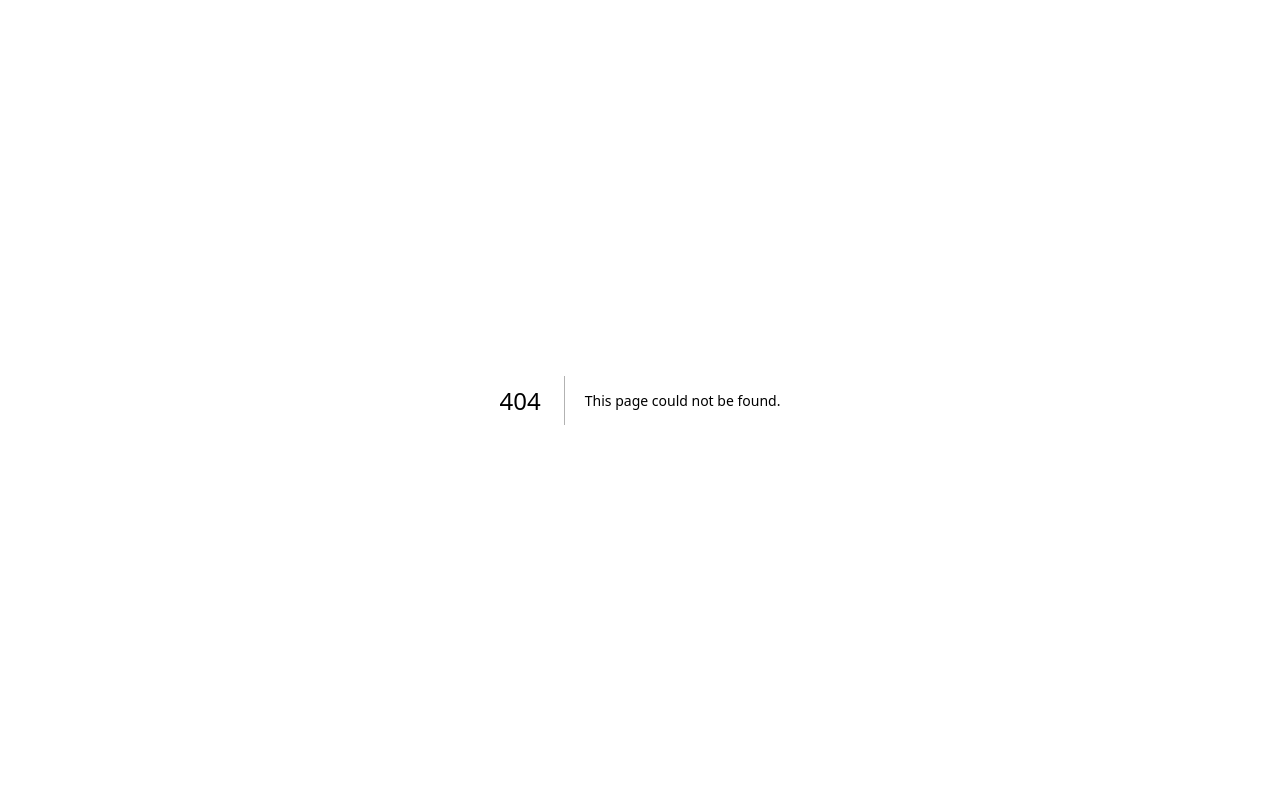
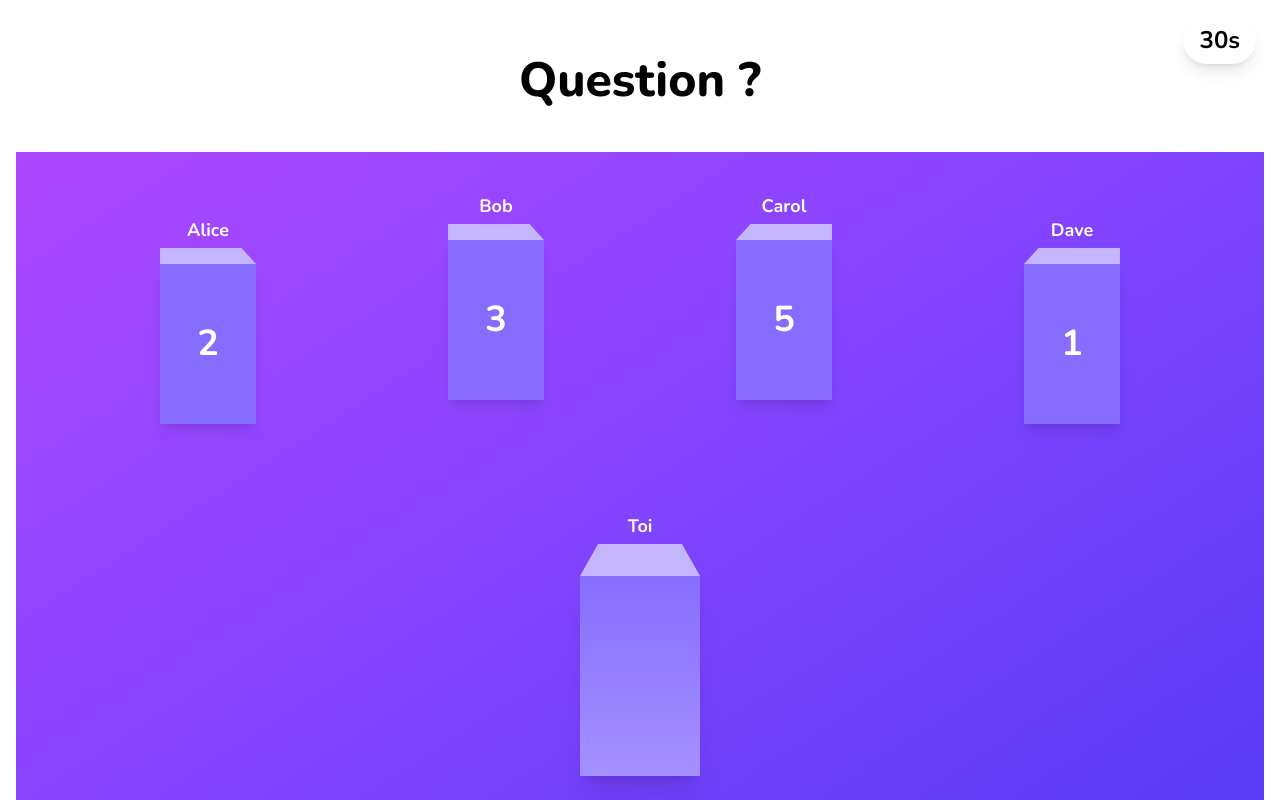
Before and after one commit to Wiibleyde/Qlash, a Next.js app in the folder qlash-web/: page /tbuzzer in a window 1280 px wide. Before the commit this address had no page. Shown: the top 800 px of the page. Built offline with nearby package versions, Linux system fonts and the light colour scheme.

Commit message:
Buzzer game UI

```diff
--- a/qlash-web/src/app/game/page.tsx
+++ b/qlash-web/src/app/game/page.tsx
@@ -33,7 +33,7 @@ const GameQuestion = () => {
   const [quizLength, setQuizLength] = useState<number>(0);
   const [buzzerAnswer, setBuzzerAnswer] = useState<string>("");
 
-  const [players, setPlayers] = useState<Player[]>([]); // fo afficher les noms des joueurs bb
+  const [players, setPlayers] = useState<Player[]>([]);
   const [yourScore, setYourScore] = useState(0);
   const [hasBuzzed, setHasBuzzed] = useState(false);
   const [buzzerAnswerInput, setBuzzerAnswerInput] = useState("");
@@ -162,6 +162,30 @@ const GameQuestion = () => {
     return null;
   };
 
+  if (questionType === "Buzzer" && !waiting) {
+    return (
+      <>
+        <div className="fixed inset-0 z-50 bg-transparent text-black pointer-events-none">
+          <div className="fixed top-4 right-6 text-2xl font-bold bg-white px-4 py-2 rounded-full shadow-lg pointer-events-auto">
+            {timer}s
+          </div>
+
+          <h1 className="text-3xl text-white md:text-4xl lg:text-5xl font-extrabold text-center mt-20 px-4 pointer-events-auto">
+            {question}
+          </h1>
+
+          <div className="fixed bottom-4 right-6 text-2xl font-bold bg-white px-4 py-2 rounded-full shadow-lg pointer-events-auto">
+            {`Question ${currentQuestionIndex} / ${quizLength}`}
+          </div>
+        </div>
+
+        <div className="bg-white">
+          {renderAnswers()}
+        </div>
+      </>
+    );
+  }
+
   return (
     <div className="min-h-screen flex flex-col items-center justify-around bg-white text-black px-4 py-6 relative">
       <div className="absolute top-4 right-6 text-2xl font-bold bg-white text-black px-4 py-2 rounded-full shadow-lg">
--- a/qlash-web/src/app/layout.tsx
+++ b/qlash-web/src/app/layout.tsx
@@ -20,7 +20,7 @@ export default function RootLayout({
   return (
     <html lang="en">
       <body
-        className={`${nunito.className} antialiased`}
+        className={`${nunito.className} antialiased bg-white`}
         cz-shortcut-listen="true"
       >
         <Toaster />
--- a/qlash-web/src/app/newquizz/page.tsx
+++ b/qlash-web/src/app/newquizz/page.tsx
@@ -240,8 +240,10 @@ const LobbyCreate = () => {
                     />
                   </div>
                 </div>
-                <h3 className="text-xl font-bold mb-4 text-purple-700">Questions</h3>
-                {quiz.questions?.length === 0 ? (
+                {!showIaPromptInput ? (
+                  <h3 className="text-xl font-bold mb-4 text-purple-700">Questions</h3>
+                ) : null}
+                {quiz.questions?.length === 0 && !showIaPromptInput ? (
                   <p className="text-gray-400 italic">Aucune question ajoutée</p>
                 ) : (
                   <ul className="space-y-2 mb-6">
--- /dev/null
+++ b/qlash-web/src/app/tbuzzer/page.tsx
@@ -0,0 +1,41 @@
+"use client";
+import BuzzerAnswerGrid from "@/components/grid/BuzzerAnswerGrid";
+import React from "react";
+
+const players = [
+  { name: "Alice", score: 2 },
+  { name: "Bob", score: 3 },
+  { name: "Carol", score: 5 },
+  { name: "Dave", score: 1 },
+];
+
+const Tbuzzer = () => {
+
+  return (
+        <div className="min-h-screen flex flex-col items-center justify-around bg-white text-black px-4 py-6 relative">
+      <div className="absolute top-4 right-6 text-2xl font-bold bg-white text-black px-4 py-2 rounded-full shadow-lg">
+        30s
+      </div>
+
+      <h1 className="text-3xl md:text-4xl lg:text-5xl font-extrabold text-center mb-12 mt-8">
+        Question ?
+      </h1>
+
+      <div className="flex flex-col items-center justify-end h-full w-full">
+        <BuzzerAnswerGrid
+          players={players}
+          onSubmitPlayerAnswer={(index: number, answer: string) => {
+            // Handle the submitted answer here
+            const playerName = players[index]?.name;
+            console.log(`${playerName} answered: ${answer}`);
+          }}
+        />
+      </div>
+
+      <div className="absolute bottom-4 right-6 text-2xl font-bold bg-white text-black px-4 py-2 rounded-full shadow-lg">
+        1/2
+      </div>
+    </div>
+)};
+
+export default Tbuzzer;
--- a/qlash-web/src/components/grid/BuzzerAnswerGrid.tsx
+++ b/qlash-web/src/components/grid/BuzzerAnswerGrid.tsx
@@ -1,4 +1,4 @@
-import { useState } from "react";
+import React from "react";
 
 interface Player {
   name: string;
@@ -24,33 +24,15 @@ const BuzzerAnswerGrid: React.FC<BuzzerProps> = ({
   onAnswerChange,
   onSubmitAnswer,
 }) => {
-  const [isSelected, setIsSelected] = useState(false);
-
-  const handleClick = () => {
-    if (!isBuzzed) {
-      setIsSelected(true);
-      onBuzz();
-    }
-  };
-
-  const displayedPlayers = players.length >= 5 ? players : [
-    ...players,
-    ...Array(5 - players.length).fill({ name: "Player", score: 0 }),
-  ];
-
   return (
-    <div className="min-h-screen flex flex-col items-center justify-between bg-gradient-to-br from-purple-500 to-indigo-600 text-white py-10 px-4 relative">
+    <div className="min-h-screen w-full flex flex-col items-center justify-between bg-gradient-to-br from-purple-500 to-indigo-600 text-white py-10 px-4 relative">
       <div className="w-full max-w-5xl flex justify-between mb-16 px-8">
-        {displayedPlayers.map((player, index) => (
+        {players.map((player, index) => (
           <div
             key={index}
-            className={`flex flex-col items-center text-white ${
-              index === 0 || index === 3 ? "mt-6" : ""
-            }`}
+            className={`flex flex-col items-center text-white ${index === 0 || index === 3 ? "mt-6" : ""}`}
           >
-            <p className="text-lg font-bold mb-1 truncate max-w-[96px] text-center">
-              {player.name}
-            </p>
+            <p className="text-lg font-bold mb-1">{player.name}</p>
             <div
               className="bg-[#c3b6fe] text-black text-center w-24 h-4 flex items-center justify-center font-bold text-lg shadow-lg"
               style={{
@@ -60,7 +42,7 @@ const BuzzerAnswerGrid: React.FC<BuzzerProps> = ({
                     : "polygon(15% 0%, 100% 0%, 100% 100%, 0% 100%)",
               }}
             ></div>
-            <div className="bg-[#876dff] text-center w-24 h-32 flex items-center justify-center font-bold text-4xl shadow-lg mt-2">
+            <div className="bg-[#876dff] text-center w-24 h-40 flex items-center justify-center font-bold text-4xl shadow-lg">
               {player.score}
             </div>
           </div>
@@ -68,33 +50,15 @@ const BuzzerAnswerGrid: React.FC<BuzzerProps> = ({
       </div>
 
       <div className="fixed bottom-0 left-1/2 transform -translate-x-1/2 flex flex-col items-center pb-6">
-        <p className="text-lg font-bold mb-1">You</p>
-        <div
-          className="bg-[#c3b6fe] text-black text-center w-46 h-8 flex items-center justify-center font-bold text-lg shadow-lg"
-          style={{
-            clipPath: "polygon(15% 0%, 85% 0%, 100% 100%, 0% 100%)",
-          }}
-        ></div>
+        <p className="text-lg font-bold mb-1">Toi</p>
 
-        {!isBuzzed ? (
-          <div
-            onClick={handleClick}
-            className="bg-gradient-to-t from-[#a490ff] to-[#876dff] text-center w-46 h-50 flex items-center justify-center font-bold text-5xl shadow-xl cursor-pointer mt-2"
-            style={{
-              boxShadow: isSelected
-                ? "0 0 15px 5px white"
-                : "0 4px 6px rgba(0,0,0,0.3)",
-            }}
-          >
-            {yourScore}
-          </div>
-        ) : (
-          <div className="flex flex-col items-center space-y-3 w-46 mt-2">
+        {isBuzzed ? (
+          <div className="flex flex-col items-center space-y-2 mt-2 w-100">
             <input
               type="text"
               value={buzzerAnswer}
               onChange={(e) => onAnswerChange(e.target.value)}
-              className="w-full px-4 py-2 rounded text-black font-bold text-lg"
+              className="w-full px-4 py-2 rounded text-white font-bold text-lg"
               placeholder="Votre réponse..."
             />
             <button
@@ -104,6 +68,21 @@ const BuzzerAnswerGrid: React.FC<BuzzerProps> = ({
               Valider
             </button>
           </div>
+        ) : (
+          <div>
+            <div
+            className="bg-[#c3b6fe] text-black text-center w-30 h-8 flex items-center justify-center font-bold text-lg shadow-lg"
+            style={{
+              clipPath: "polygon(15% 0%, 85% 0%, 100% 100%, 0% 100%)",
+            }}
+          ></div>
+            <div
+              onClick={onBuzz}
+              className="bg-gradient-to-t from-[#a490ff] to-[#876dff] text-center w-30 h-50 flex items-center justify-center font-bold text-5xl shadow-xl cursor-pointer"
+            >
+              {yourScore}
+            </div>
+          </div>
         )}
       </div>
     </div>
```
Also changed, not shown: 1 other file (tests, documents, lock files or other folders).
